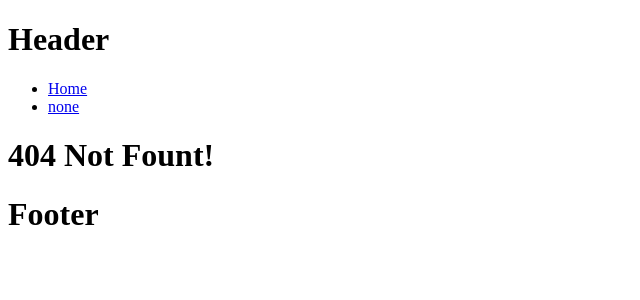
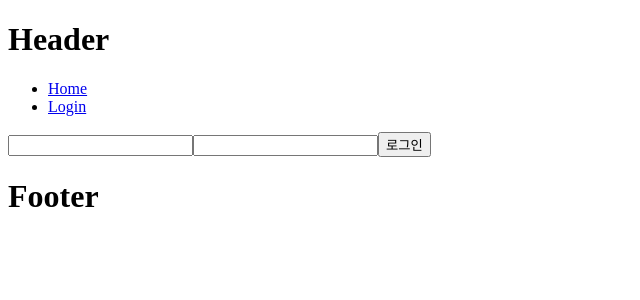
Before and after one commit to 2miri/TypeScript_React, a React (Vite) app: page /login in a window 1280 px wide. Before the commit this address had no page. Shown: the top 300 px of the page, without its empty margins (0-640 px from the left). Built offline with nearby package versions, Linux system fonts and the light colour scheme.

Commit message:
[React Router v7] React Router v7 <Form>

```diff
--- a/src/routes/index.tsx
+++ b/src/routes/index.tsx
@@ -5,9 +5,9 @@ import DashboardHome from "./pages/dashboard/DashboardHome";
 import Dashboard from "./pages/dashboard/Dashboard";
 import DashboardSetting from "./pages/dashboard/DashboardSetting";
 import Default from "./pages/layouts/Default";
-import DashboardLayout from "./pages/layouts/DashboardLayout";
 import Post from "./post/Post";
 import PostDetail from "./post/PostDetail";
+import Login from "./pages/auth/Login";
 
 const router = createBrowserRouter([
   {
@@ -22,6 +22,18 @@ const router = createBrowserRouter([
         element: <About />,
         loader: async () => {
           await new Promise((resolve) => setTimeout(resolve, 2000));
+        },
+      },
+      {
+        path: "/login",
+        Component: Login,
+        action: async ({ request }) => {
+          const formData = await request.formData();
+          const email = formData.get("email");
+          const pw = formData.get("pw");
+          console.log(email, pw);
+
+          return { message: "로그인 성공" };
         },
       },
       { path: "/post/*", Component: Post },
--- /dev/null
+++ b/src/routes/pages/auth/Login.tsx
@@ -0,0 +1,17 @@
+import { Form, useActionData } from "react-router";
+
+export default function Login() {
+  const data = useActionData();
+
+  return (
+    <>
+      {/* <form></form> */}
+      <Form method="post">
+        <input type="email" name="email" autoComplete="off" />
+        <input type="password" name="pw" />
+        <button type="submit">로그인</button>
+      </Form>
+      <p>{data && data.message}</p>
+    </>
+  );
+}
--- a/src/routes/pages/layouts/Default.tsx
+++ b/src/routes/pages/layouts/Default.tsx
@@ -10,25 +10,7 @@ export default function Default() {
             <NavLink to="/">Home</NavLink>
           </li>
           <li>
-            <NavLink
-              to="/about"
-              className={({ isActive, isPending, isTransitioning }) =>
-                [
-                  isActive ? "isActive" : "",
-                  isPending ? "isPending" : "",
-                  isTransitioning ? "isTransition" : "",
-                ].join(" ")
-              }
-              viewTransition
-            >
-              {({ isActive, isPending, isTransitioning }) =>
-                [
-                  isActive ? "isActive" : "none",
-                  isPending ? "isPending" : "",
-                  isTransitioning ? "isTransition" : "",
-                ].join(" ")
-              }
-            </NavLink>
+            <NavLink to="/login">Login</NavLink>
           </li>
         </ul>
       </header>
```
